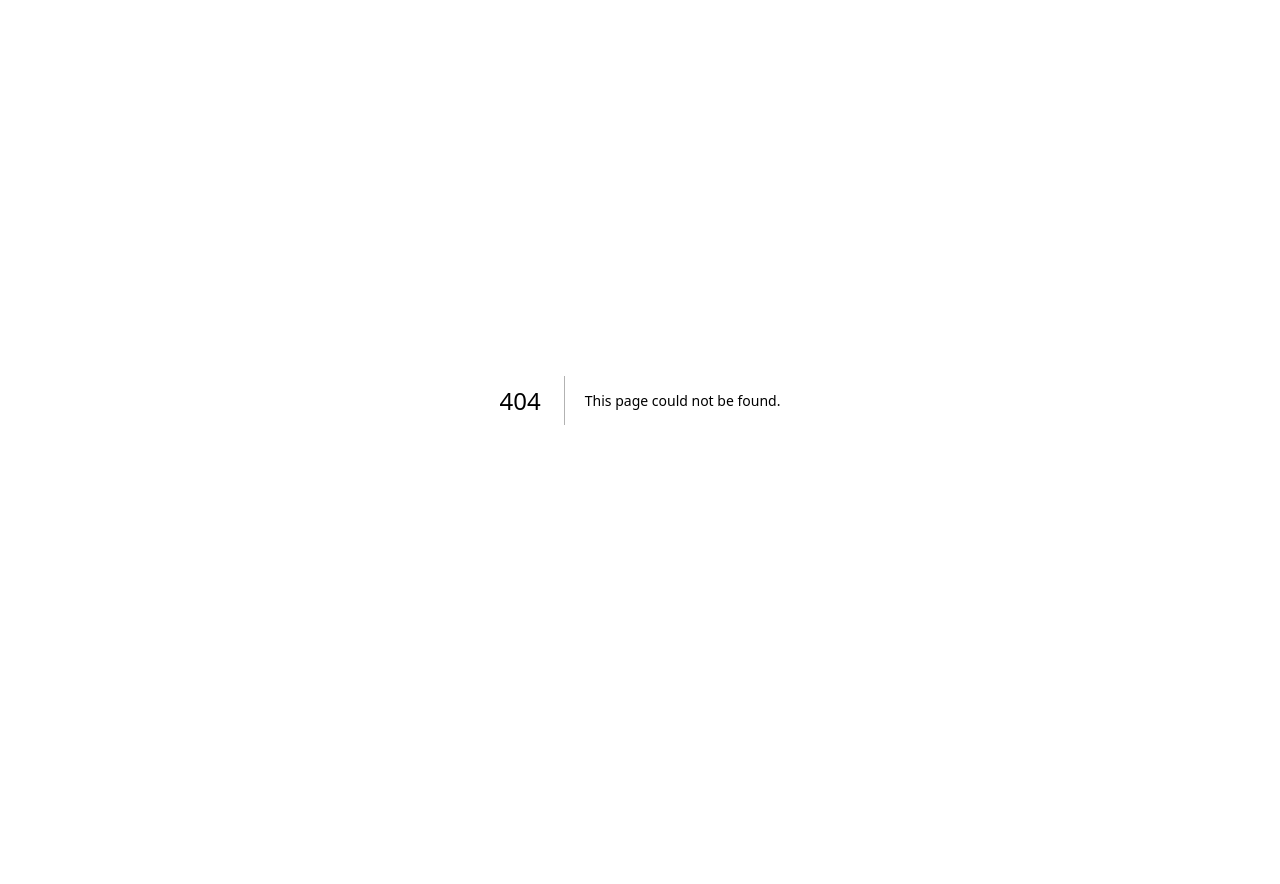
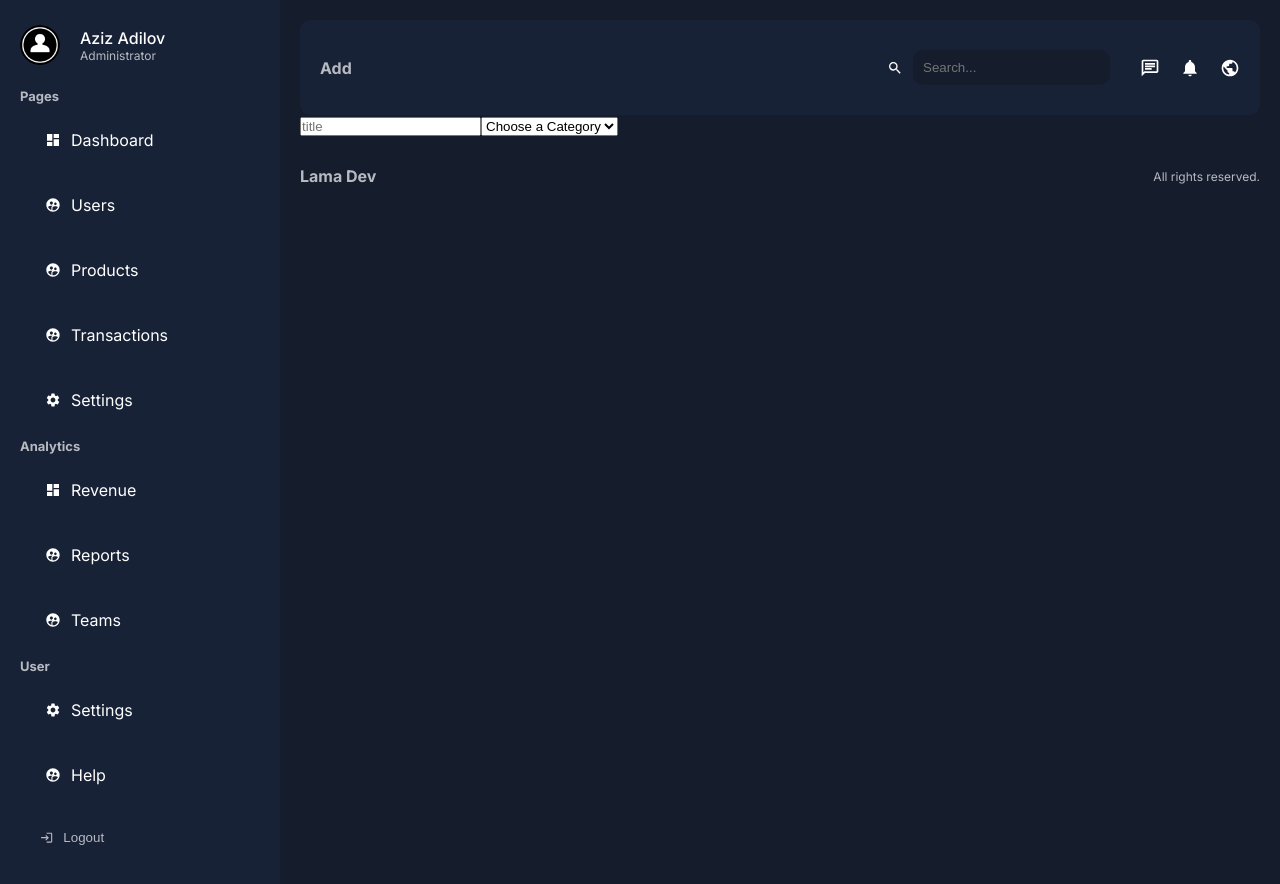
Before and after one commit to Steelgrou/next--first, a Next.js app: page /dashboard/products/add in a window 1280 px wide. Before the commit this address had no page. Before the commit the page ends 800 px from the top, so only its background shows below. Built offline with nearby package versions, Linux system fonts and the light colour scheme.

Commit message:
add product page

```diff
--- /dev/null
+++ b/app/dashboard/products/add/page.jsx
@@ -0,0 +1,27 @@
+import styles from "@/app/ui/dashboard/products/addProduct/addProduct.module.css";
+
+export default function AddProductPage() {
+    return (
+        <div className={styles.container}>
+            <form action="" className={styles.form}>
+                <input type="text" placeholder='title' name='title' required />
+                <select name="cat" id="cat">
+                    <option value="general">Choose a Category</option>
+                    <option value="kitchen">Kitchen</option>
+                    <option value="Phone">Phone</option>
+                    <option value="computer">Computer</option>
+                    <input type="number" placeholder='price' name='price' />
+                    <input type="number" placeholder='stock' name='stock' />
+                    <input type="text" placeholder='ышяу' name='size' />
+                    <textarea
+                        placeholder='description'
+                        id="desc"
+                        cols="30"
+                        rows="10"
+                    ></textarea>
+                    <button type="submit">Submit</button>
+                </select>
+            </form>
+        </div>
+    )
+}
--- a/app/ui/dashboard/chart/chart.jsx
+++ b/app/ui/dashboard/chart/chart.jsx
@@ -51,7 +51,7 @@ const data = [
 export default function Chart() {
   return (
     <div className={styles.container}>
-      <h2>Weekly Recap</h2>
+      <h2 className={styles.title}>Weekly Recap</h2>
       <ResponsiveContainer width="100%" height="90%">
         <LineChart
           width={500}
--- /dev/null
+++ b/app/ui/dashboard/products/addProduct/addProduct.module.css
@@ -0,0 +1,3 @@
+.container {
+
+}
--- a/app/ui/dashboard/transactions/transactions.jsx
+++ b/app/ui/dashboard/transactions/transactions.jsx
@@ -15,7 +15,7 @@ export default function Transactions() {
                 </thead>
                 <tbody>
                     <tr>
-                        <td>
+                        <td className={styles.user}>
                             <img src="/profil.png"
                                 alt=""
                                 width={40}
@@ -31,7 +31,7 @@ export default function Transactions() {
                         <td>$3.200</td>
                     </tr>
                     <tr>
-                        <td>
+                        <td className={styles.user}>
                             <img src="/profil.png"
                                 alt=""
                                 width={40}
@@ -47,7 +47,7 @@ export default function Transactions() {
                         <td>$3.200</td>
                     </tr>
                     <tr>
-                        <td>
+                        <td className={styles.user}>
                             <img src="/profil.png"
                                 alt=""
                                 width={40}
--- a/app/ui/dashboard/transactions/transactions.module.css
+++ b/app/ui/dashboard/transactions/transactions.module.css
@@ -44,3 +44,8 @@
 .cancelled {
     background-color: #f7737375;
 }
+.title {
+    font-weight: 200;
+    color: var(--textSoft);
+
+}
```
Also changed, not shown: app/dashboard/products/page.jsx (+10 -10 lines), public/iphone.png (added), public/iphone.webp (added).
